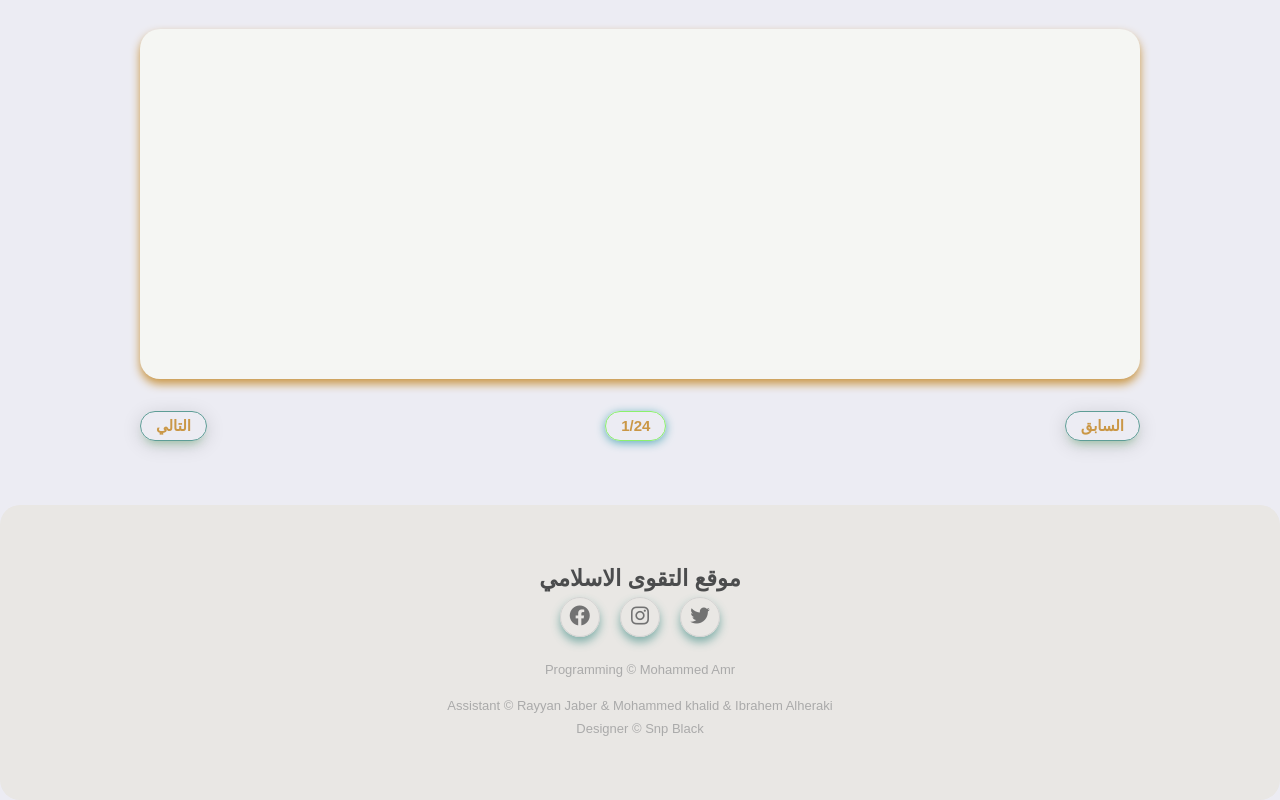
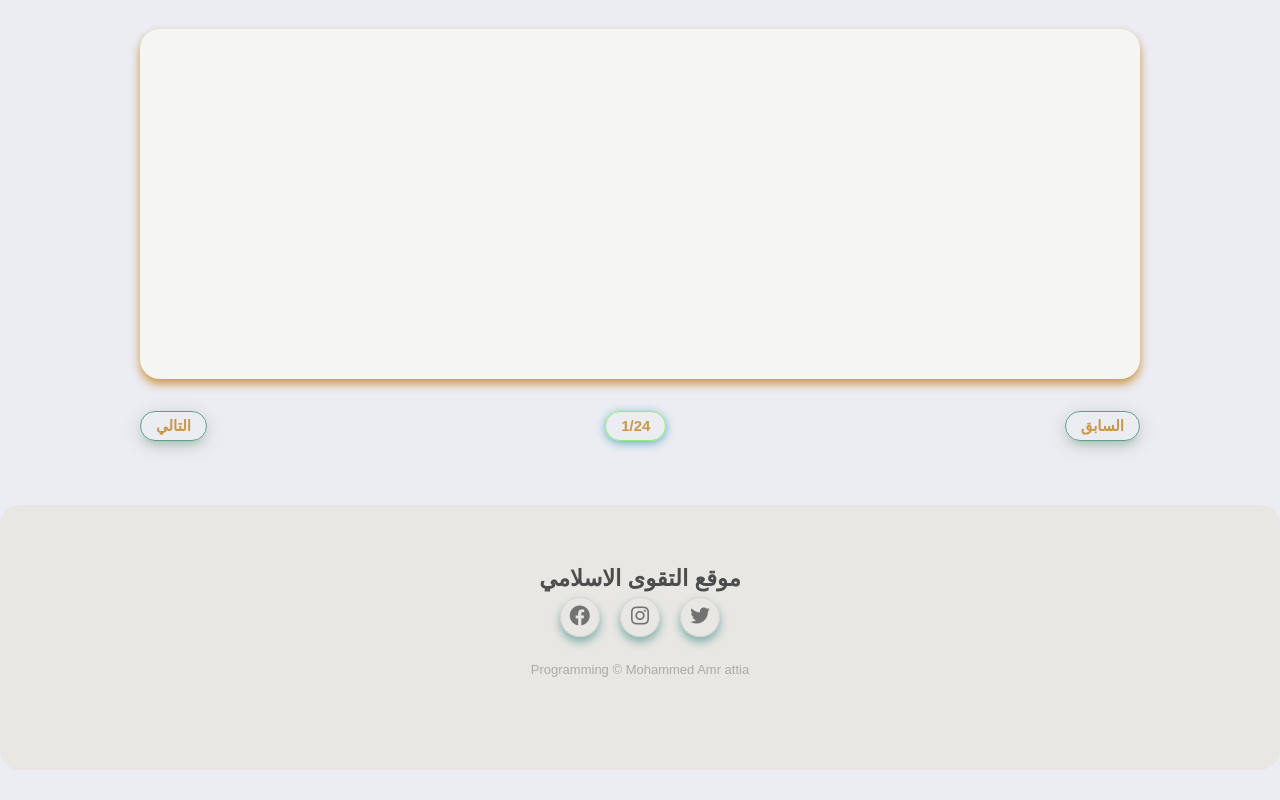
Before and after one commit to ai-moegypt/taqwa-web, a plain HTML site: page index.html in a window 1280 px wide. Shown: the part 2447-3247 px from the top of the page. After the commit the page ends 3217 px from the top, so only its background shows below. Drawn offline with nearby package versions, Linux system fonts and the light colour scheme; no server answers.

Commit message:
Update index.html

```diff
--- a/index.html
+++ b/index.html
@@ -213,9 +213,9 @@
 
         </div>
 
-        <p class="copyright1">Programming © Mohammed Amr</p>
-        <p class="copyright2">Assistant © Rayyan Jaber & Mohammed khalid & Ibrahem Alheraki</p>
-        <p class="copyright2">Designer © Snp Black</p>
+        <p class="copyright1">Programming © Mohammed Amr attia</p>
+        <p class="copyright2"></p>
+        <p class="copyright2"></p>
       </footer>
 </div>
 
```
